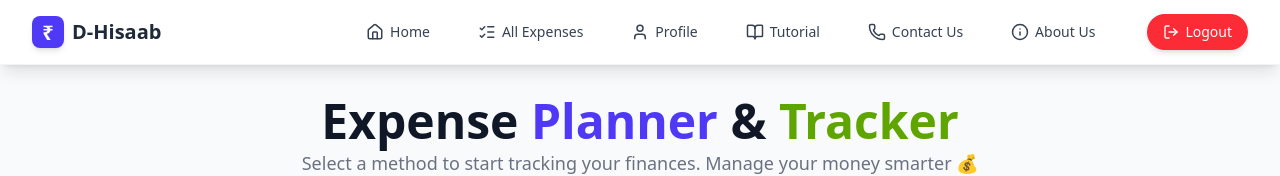
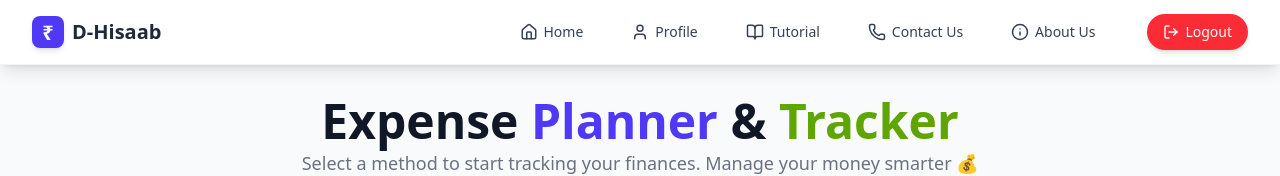
Before and after one commit to Mjvirusofficial/Hissab-App, a React (Vite) app in the folder frontend/: page / in a window 1280 px wide. Shown: the top 176 px of the page. Built offline with nearby package versions, Linux system fonts and the light colour scheme; no server answers; sample sign-in values are in the browser's storage.

Commit message:
comment All expenses

```diff
--- a/frontend/src/component/Navbar.jsx
+++ b/frontend/src/component/Navbar.jsx
@@ -120,7 +120,7 @@ function Navbar() {
             {user ? (
               <>
                 <Link to="/" className={navLinkClass}><Home size={18} className="mr-1.5" /> Home</Link>
-                <Link to="/expenses" className={navLinkClass}><ListChecks size={18} className="mr-1.5" /> All Expenses</Link>
+                {/* <Link to="/expenses" className={navLinkClass}><ListChecks size={18} className="mr-1.5" /> All Expenses</Link> */}
                 <Link to="/profile" className={navLinkClass}><User size={18} className="mr-1.5" /> Profile</Link>
 
                 <Link to="/tutorial" className={navLinkClass}><BookOpen size={18} className="mr-1.5" /> Tutorial</Link>
```
